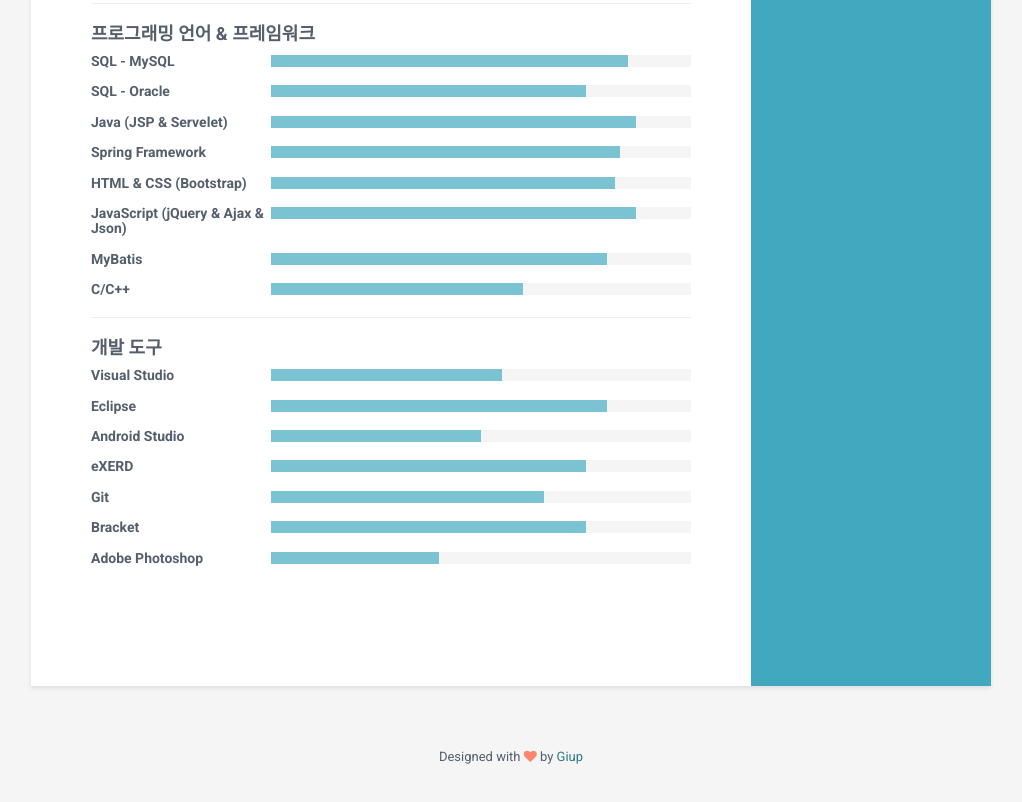
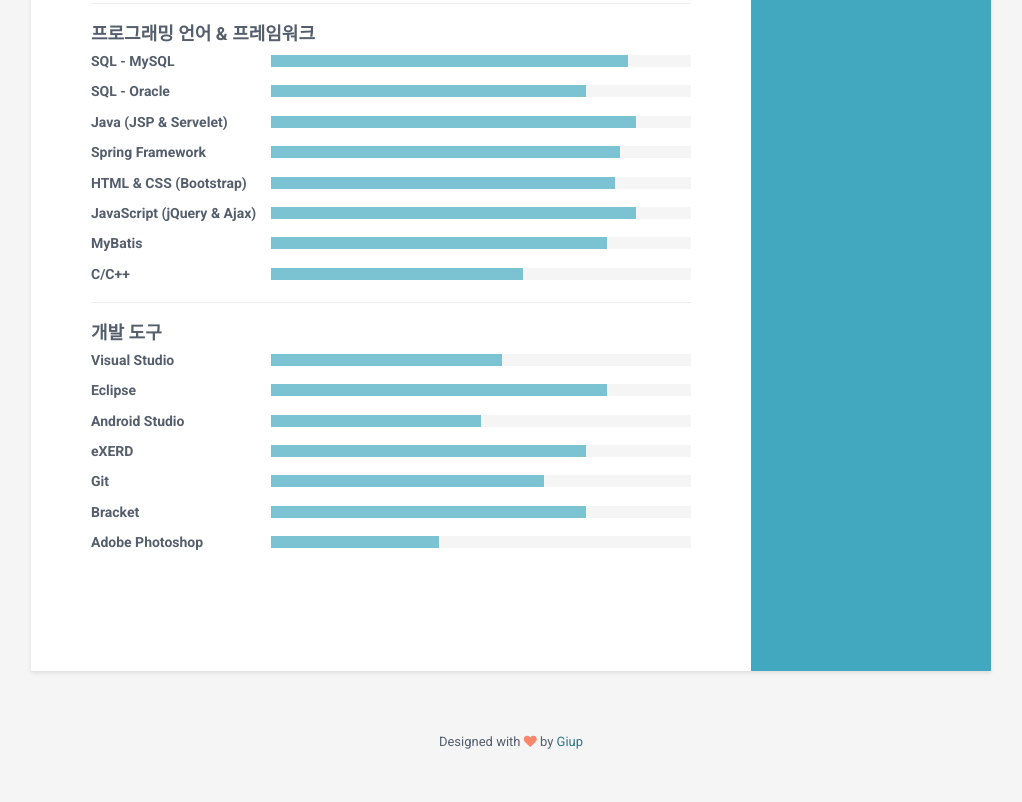
Before and after one commit to rldjqv/resume, a plain HTML site: page index.html in a window 1280 px wide. Shown: the part 1376-2178 px from the top of the page, without its empty margins (129-1151 px from the left). Drawn offline with Linux system fonts and the light colour scheme.

Commit message:
Update index.html

```diff
--- a/index.html
+++ b/index.html
@@ -290,7 +290,7 @@
                     </div><!--//item-->
 
                     <div class="item">
-                        <h3 class="level-title">JavaScript (jQuery &amp; Ajax &amp; Json)</h3>
+                        <h3 class="level-title">JavaScript (jQuery &amp; Ajax)</h3>
                         <div class="level-bar">
                             <div class="level-bar-inner" data-level="87%" style="width: 87%;">
                             </div>
```
